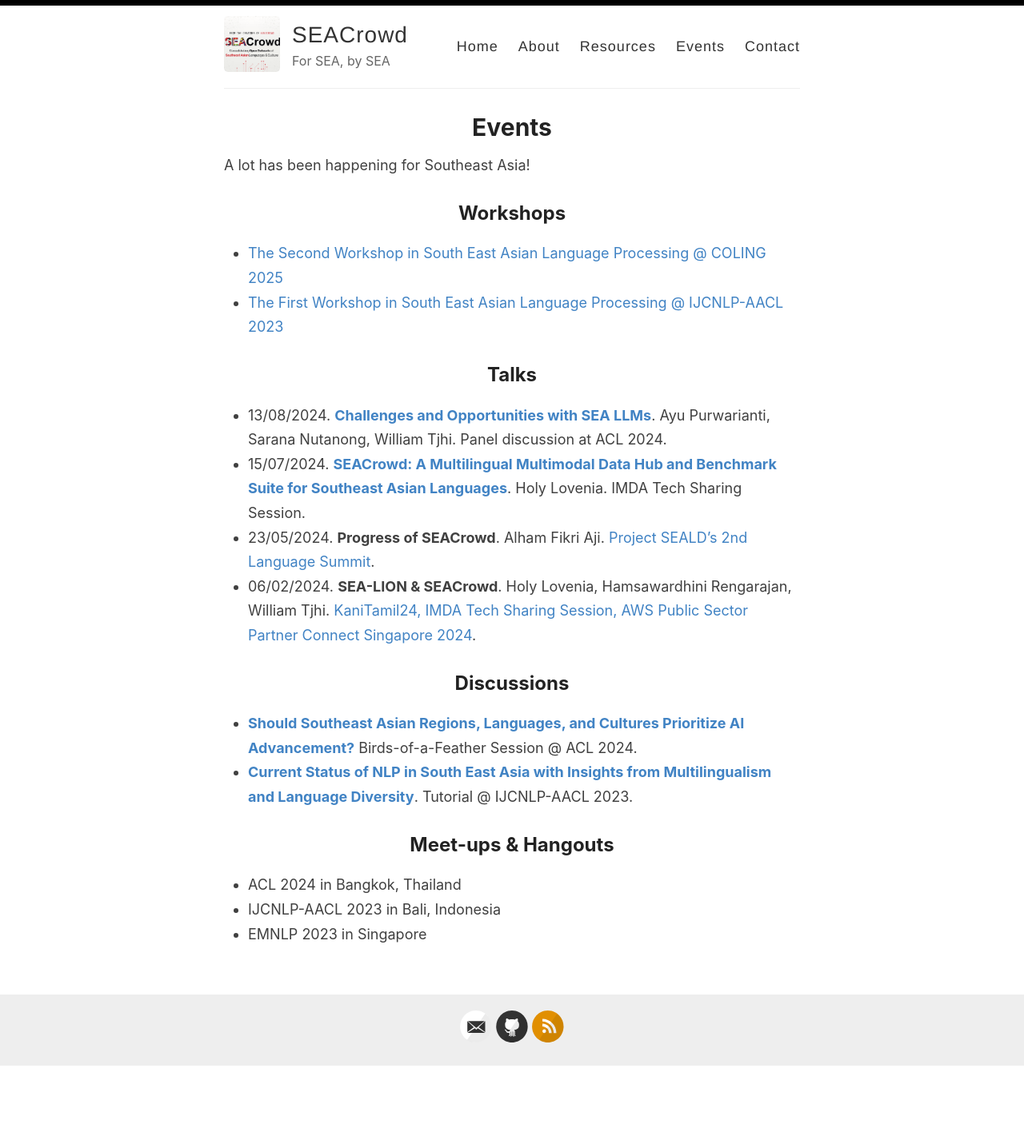
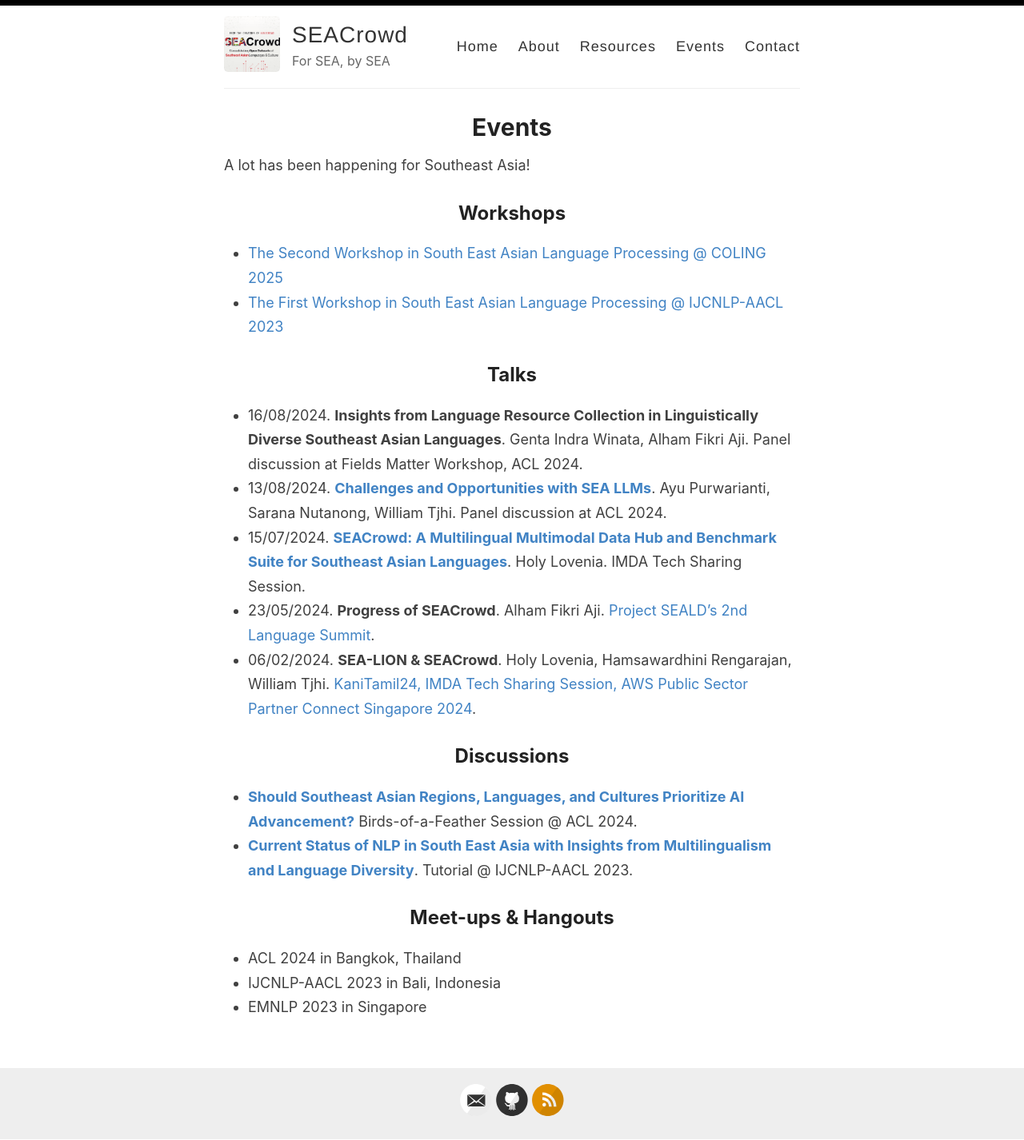
Before and after one commit to amitmerchant1990/reverie, a Jekyll site: the page built from _pages/events.md, in a window 1280 px wide. Shown: the whole page at 80% size. Built offline with Jekyll 4.4.1, drawn with Linux system fonts in a browser that asks for light colours; before the commit the page ends 1334 px from its top, so only the background shows below that.

Commit message:
Update events.md

```diff
--- a/_pages/events.md
+++ b/_pages/events.md
@@ -13,6 +13,7 @@
 
 ## Talks
 
+- 16/08/2024. **Insights from Language Resource Collection in Linguistically Diverse Southeast Asian Languages**. Genta Indra Winata, Alham Fikri Aji. Panel discussion at Fields Matter Workshop, ACL 2024.
 - 13/08/2024. [**Challenges and Opportunities with SEA LLMs**](https://underline.io/events/466/sessions?eventSessionId=18202&searchGroup=lecture). Ayu Purwarianti, Sarana Nutanong, William Tjhi. Panel discussion at ACL 2024.
 - 15/07/2024. [**SEACrowd: A Multilingual Multimodal Data Hub and Benchmark Suite for Southeast Asian Languages**](https://docs.google.com/presentation/d/1SHw8dFyl2SO06rW0TVwP3qTcXfhcuIChgseePd1js4Y/pub?start=false&loop=false&delayms=3000). Holy Lovenia. IMDA Tech Sharing Session.
 - 23/05/2024. **Progress of SEACrowd**. Alham Fikri Aji. [Project SEALD's 2nd Language Summit](https://connect.aisingapore.org/2024/06/building-a-more-inclusive-ai-future-together-in-southeast-asia/).
```
